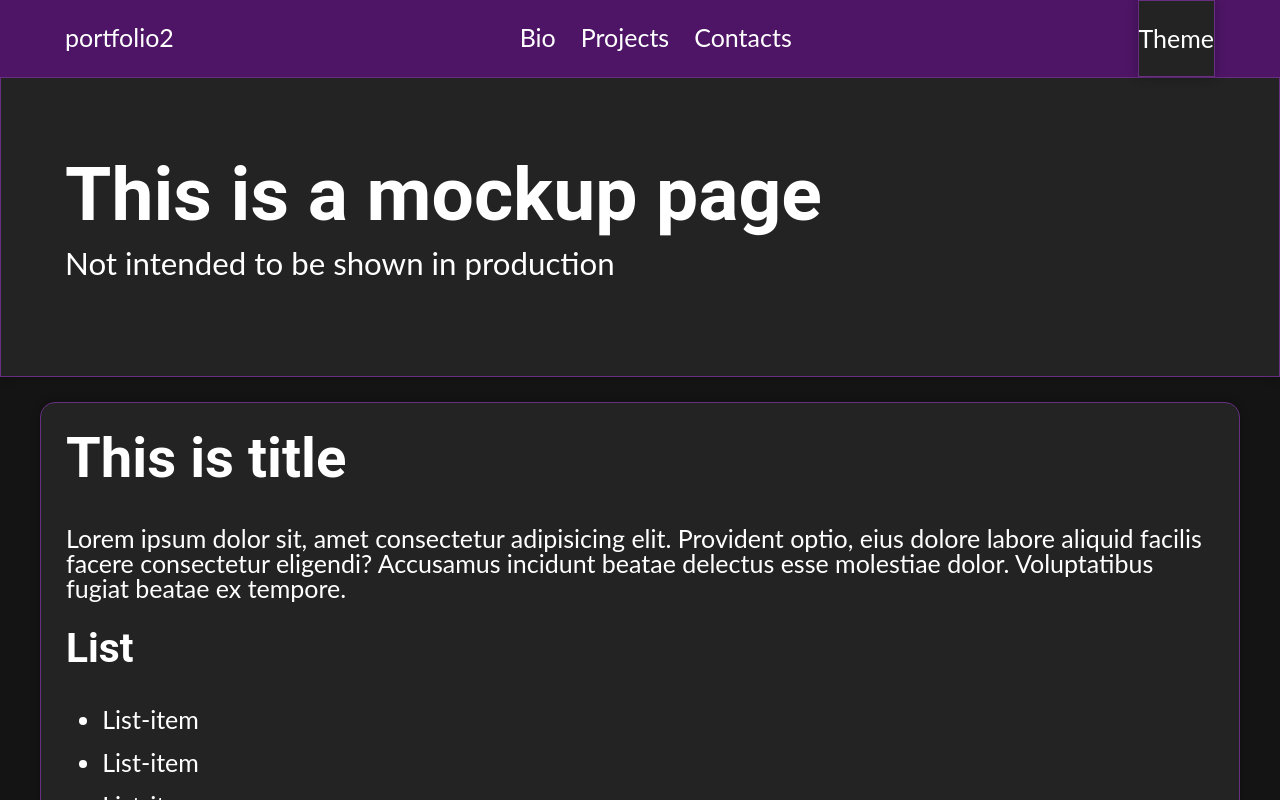
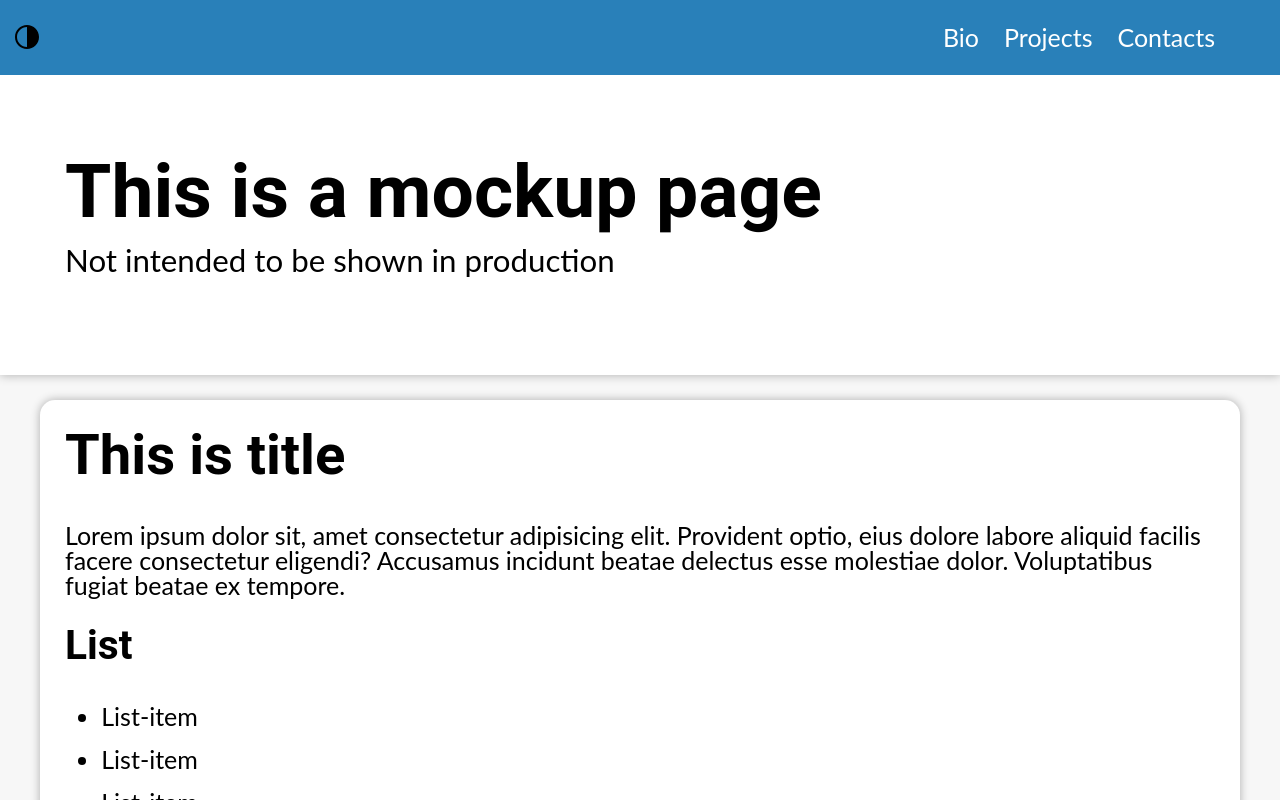
Before and after one commit to paranoidCrocodile/portfolio2, a Gatsby site: page /mockup in a window 1280 px wide. Built offline with nearby package versions, Linux system fonts and the light colour scheme; Gatsby itself is replaced by a stand-in of ours.

Commit message:
added svg support

```diff
--- a/gatsby-config.js
+++ b/gatsby-config.js
@@ -22,7 +22,7 @@ module.exports = {
       resolve: `gatsby-source-filesystem`,
       options: {
         name: `images`,
-        path: `${__dirname}/src/images`,
+        path: `${__dirname}/src/assets`,
       },
     },
     {
@@ -31,5 +31,13 @@ module.exports = {
         pathToConfigModule: `src/utils/typography`,
       },
     },
+    {
+      resolve: "gatsby-plugin-react-svg",
+      options: {
+        rule: {
+          include: /assets/,
+        },
+      },
+    },
   ],
 };
--- a/package.json
+++ b/package.json
@@ -17,6 +17,7 @@
     "gatsby": "^2.28.2",
     "gatsby-image": "^2.7.0",
     "gatsby-plugin-react-helmet": "^3.6.0",
+    "gatsby-plugin-react-svg": "^3.0.0",
     "gatsby-plugin-sharp": "^2.10.1",
     "gatsby-plugin-typography": "^2.8.0",
     "gatsby-source-filesystem": "^2.7.0",
@@ -26,6 +27,7 @@
     "react-helmet": "^6.1.0",
     "react-typography": "^0.16.19",
     "styled-components": "^5.2.1",
+    "svg-react-loader": "^0.4.6",
     "typography": "^0.16.19"
   },
   "devDependencies": {
--- a/src/components/common/button.tsx
+++ b/src/components/common/button.tsx
@@ -4,7 +4,6 @@ import { themedDiv } from "../common/mixins";
 
 interface ButtonProps {
   children: React.ReactNode;
-  className?: string;
   onClick: (e: React.MouseEvent) => void;
 }
 
@@ -13,15 +12,8 @@ const ButtonDiv = styled.div`
   ${themedDiv}
 `;
 
-const Button = ({
-  children,
-  className,
-  onClick,
-}: ButtonProps): React.ReactElement => (
-  <ButtonDiv
-    className={className || ""}
-    onClick={(e: React.MouseEvent) => onClick(e)}
-  >
+const Button = ({ children, onClick }: ButtonProps): React.ReactElement => (
+  <ButtonDiv onClick={(e: React.MouseEvent) => onClick(e)}>
     {children}
   </ButtonDiv>
 );
--- a/src/components/common/mixins.tsx
+++ b/src/components/common/mixins.tsx
@@ -40,4 +40,12 @@ const themedDivBorderless = css`
   }}
 `;
 
-export { themedDiv, themedDivBorderless };
+const hoverable = css`
+  transition: transform 0.25s ease-in-out, box-shadow, 0.25s ease-in-out;
+  &:hover {
+    box-shadow: 0px 14px 23px -4px rgba(0, 0, 0, 0.5);
+    transform: translateY(-5px);
+  }
+`;
+
+export { themedDiv, themedDivBorderless, hoverable };
--- a/src/components/common/theme.tsx
+++ b/src/components/common/theme.tsx
@@ -1,7 +1,7 @@
 import React from "react";
 import { ThemeProvider } from "styled-components";
 
-interface ThemeProps {
+interface ThemeObjProps {
   main: string;
   second: string;
   third: string;
@@ -45,7 +45,7 @@ const Theme = ({
   fontDark,
   isDark,
   children,
-}: ThemeProps): React.ReactElement => {
+}: ThemeObjProps): React.ReactElement => {
   return (
     <ThemeProvider
       theme={{
@@ -64,4 +64,4 @@ const Theme = ({
   );
 };
 export default Theme;
-export { lightTheme, darkTheme };
+export { lightTheme, darkTheme, ThemeObjProps };
--- a/src/components/globalStyle.tsx
+++ /dev/null
@@ -1,12 +0,0 @@
-import { createGlobalStyle } from "styled-components";
-
-const GlobalStyle = createGlobalStyle`
-  :root{
-    font-size: 25px;
-  }
-  *{
-    transition: color 0.25s ease-in-out;
-  }
-`;
-
-export default GlobalStyle;
--- a/src/components/header.tsx
+++ b/src/components/header.tsx
@@ -1,19 +1,17 @@
 import { Link } from "gatsby";
-import React, { Dispatch, SetStateAction } from "react";
+import React from "react";
 import styled from "styled-components";
-import Button from "./common/button";
-
-interface HeaderProp {
-  siteTitle: string;
-  themeBool: boolean;
-  changeTheme: Dispatch<SetStateAction<boolean>>;
-}
 
 const HeaderDiv = styled.div`
   position: sticky;
   top: 0px;
   color: ${(props) => props.theme.fontLight};
   background-color: ${(props) => props.theme.second};
+`;
+
+const BlankDiv = styled.div`
+  height: 15px;
+  width: 15px;
 `;
 
 const FlexContainer = styled.div`
@@ -38,24 +36,15 @@ const HeaderLink = styled(Link)`
   }
 `;
 
-const ThemeButton = styled(Button)`
-  padding: 1rem 0 1rem 0;
-`;
-
-const Header = ({
-  siteTitle,
-  changeTheme,
-  themeBool,
-}: HeaderProp): React.ReactElement => (
+const Header = (): React.ReactElement => (
   <HeaderDiv>
     <FlexContainer>
-      <HeaderLink to="/">{siteTitle}</HeaderLink>
+      <BlankDiv />
       <LinkContainer>
         <HeaderLink to="/bio">Bio</HeaderLink>
         <HeaderLink to="/projects">Projects</HeaderLink>
         <HeaderLink to="/blog">Contacts</HeaderLink>
       </LinkContainer>
-      <ThemeButton onClick={(e) => changeTheme(!themeBool)}>Theme</ThemeButton>
     </FlexContainer>
   </HeaderDiv>
 );
--- /dev/null
+++ b/src/layout/BaseLayout.tsx
@@ -0,0 +1,69 @@
+import React, { useState } from "react";
+import styled, { createGlobalStyle, ThemeProvider } from "styled-components";
+import ThemeIcon from "../assets/svg/themeIcon.svg";
+import "../style/reset.css";
+
+interface BaseLayoutProps {
+  children: React.ReactNode;
+}
+
+const ThemeButton = styled.div`
+  background-color: rgba(0, 0, 0, 0);
+  position: fixed;
+  top: 1rem;
+  left: 15px;
+  z-index: 999;
+  & > svg {
+    fill: ${(props) =>
+      props.theme.isDark ? props.theme.fontLight : props.theme.fontDark};
+  }
+`;
+
+const GlobalStyle = createGlobalStyle`
+  :root{
+    font-size: 25px;
+  }
+  *{
+    transition: color 0.25s ease-in-out;
+  }
+`;
+
+const lightTheme = {
+  main: "#3498db",
+  second: "#2980b9",
+  third: "#205f8a",
+  background: "#f7f7f7",
+  backgroundSecond: "#fff",
+  fontLight: "#fff",
+  fontDark: "#000",
+  isDark: false,
+};
+
+const darkTheme = {
+  main: "#682e80",
+  second: "#4e1566",
+  third: "#3a094f",
+  background: "#141414",
+  backgroundSecond: "#242323",
+  fontLight: "#fff",
+  fontDark: "#000",
+  isDark: true,
+};
+
+const BaseLayout = ({ children }: BaseLayoutProps): React.ReactElement => {
+  const preferDark = window.matchMedia("(prefers-color-scheme: dark").matches;
+  const [themeBool, changeTheme] = useState(preferDark);
+  return (
+    <>
+      <GlobalStyle />
+      <ThemeProvider theme={themeBool ? darkTheme : lightTheme}>
+        <ThemeButton onClick={(e) => changeTheme(!themeBool)}>
+          <ThemeIcon />
+        </ThemeButton>
+        {children}
+      </ThemeProvider>
+    </>
+  );
+};
+
+export default BaseLayout;
--- a/src/layout/MainLayout.tsx
+++ b/src/layout/MainLayout.tsx
@@ -1,17 +1,13 @@
-import React, { useState } from "react";
+import React from "react";
 import styled from "styled-components";
-import { useStaticQuery, graphql } from "gatsby";
 import Header from "../components/header";
-import Theme, { lightTheme, darkTheme } from "../components/common/theme";
 import { themedDiv } from "../components/common/mixins";
-import GlobalStyle from "../components/globalStyle";
-import "../style/reset.css";
+import BaseLayout from "./BaseLayout";
 
 interface LayoutProp {
   children?: React.ReactNode;
-  pageTitle?: string;
-  pageSubtitle?: string;
-  empty: boolean;
+  pageTitle: string;
+  pageSubtitle: string;
 }
 
 const HeaderDiv = styled(Header)`
@@ -72,35 +68,11 @@ const MainLayout = ({
   children,
   pageTitle,
   pageSubtitle,
-  empty,
 }: LayoutProp): React.ReactElement => {
-  const data = useStaticQuery(graphql`
-    query SiteTitleQuery {
-      site {
-        siteMetadata {
-          title
-        }
-      }
-    }
-  `);
-
-  const preferDark = window.matchMedia("(prefers-color-scheme: dark)").matches;
-  const [themeBool, changeTheme] = useState(preferDark);
-
   return (
-    <>
-      <GlobalStyle />
-      <Theme {...(themeBool ? lightTheme : darkTheme)}>
+    <BaseLayout>
       <Backdrop>
-          {empty ? (
-            children
-          ) : (
-            <>
-              <HeaderDiv
-                siteTitle={data.site.siteMetadata?.title || `title`}
-                changeTheme={changeTheme}
-                themeBool={themeBool}
-              />
+        <HeaderDiv />
         <PageHead>
           <PageHeadDiv>
             <PageTitle>{pageTitle}</PageTitle>
@@ -109,15 +81,11 @@ const MainLayout = ({
         </PageHead>
         <Main>{children}</Main>
         <Footer>
-                <FooterDiv>
-                  © {new Date().getFullYear()}, Built with Gatsby
-                </FooterDiv>
+          <FooterDiv>© {new Date().getFullYear()}, Built with Gatsby</FooterDiv>
         </Footer>
-            </>
-          )}
       </Backdrop>
-      </Theme>
-    </>
+    </BaseLayout>
   );
 };
+
 export default MainLayout;
--- a/src/pages/mockup.tsx
+++ b/src/pages/mockup.tsx
@@ -6,7 +6,6 @@ import Card from "../components/common/card";
 const page = {
   pageTitle: "This is a mockup page",
   pageSubtitle: "Not intended to be shown in production",
-  empty: false,
 };
 
 const Mockup: React.FC = (): React.ReactElement => (
--- a/src/todo.txt
+++ b/src/todo.txt
@@ -9,4 +9,4 @@ SVGs
 
 Pages
   -style an animated, toggle theme icon
-  -make hovering animation for buttons
+  -make hovering animation for buttons (DONE)
--- a/tsconfig.json
+++ b/tsconfig.json
@@ -14,6 +14,6 @@
     "noEmit": true,
     "jsx": "preserve"
   },
-  "include": ["src", "placeholder.tsx"],
+  "include": ["src", "placeholder.tsx", "src/index.d.ts"],
   "exclude": ["node_modules", "public", ".cache", "docs"]
 }
```
Also changed, not shown: src/components/common/icon.tsx (deleted, +0 -26 lines), src/index.d.ts (+4 -5 lines), src/pages/404.tsx (+5 -8 lines), src/pages/index.tsx (+12 -14 lines), 1 other file. Lines whose indentation alone changed are shown as unchanged.
